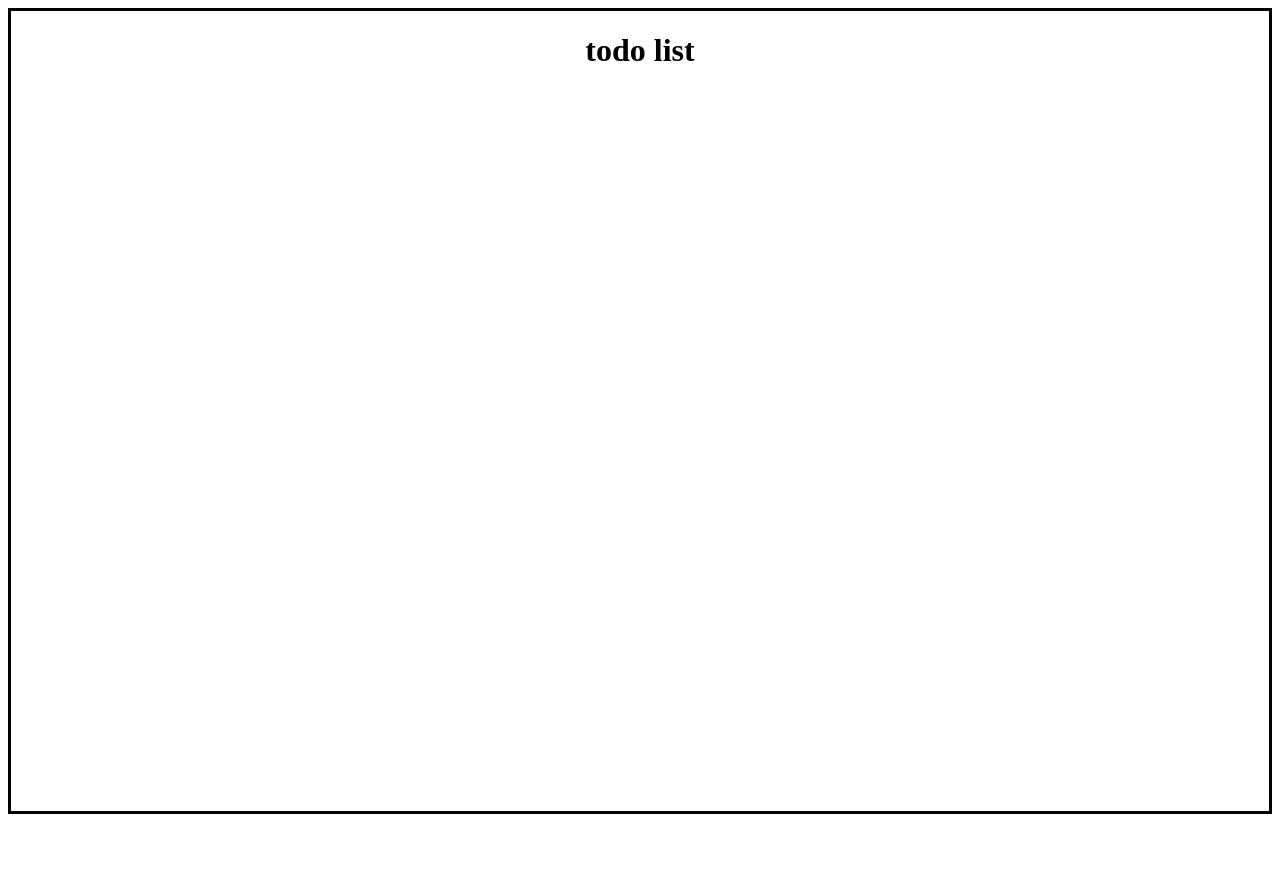
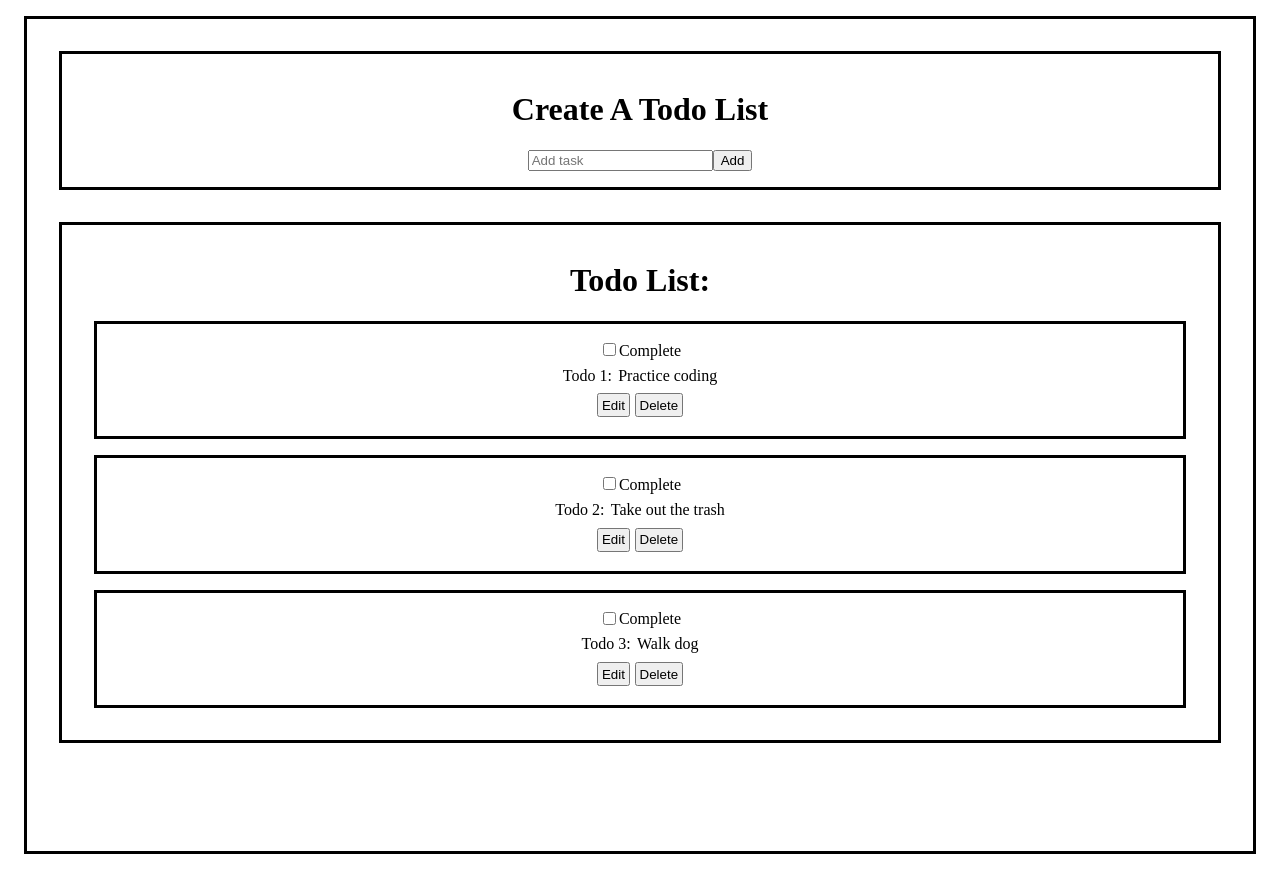
Before and after one commit to christiansanchez-SE/ALAB-Todo-List, a React (Vite) app: page / in a window 1280 px wide. Before the commit the page ends 822 px from the top, so only its background shows below. Built offline with nearby package versions, Linux system fonts and the light colour scheme.

Commit message:
Second Commit

```diff
--- a/src/App.css
+++ b/src/App.css
@@ -2,4 +2,57 @@
   border: solid black;
   height: 100vh;
   text-align: center;
+  display: flex;
+  flex-direction: column;
+  padding: 1em;
+  margin: 1em;
 }
+
+.createTodo{
+  border: solid black;
+  padding: 1em;
+  margin: 1em;
+}
+
+.activeList{
+  border: solid black;
+  padding: 1em;
+  margin: 1em;
+}
+
+.compTaskContainer{
+  border: solid black;
+  padding: 1em;
+  margin: 1em;
+}
+
+.compTask{
+  /* border: solid black; */
+  padding: 0.2em;
+  margin: 0.2em;
+}
+
+.todoContent{
+  padding: 0.2em;
+  margin: 0.2em;
+}
+
+.todoTitle{
+  padding: 0.1em;
+  margin: 0.1em;
+}
+
+.todoTask{
+  padding: 0.1em;
+  margin: 0.1em;
+}
+
+.editBtn{
+  padding: 0.2em;
+  margin: 0.2em;
+}
+
+.deleteBtn{
+  padding: 0.2em;
+  margin: 0.2em;
+}
--- a/src/App.jsx
+++ b/src/App.jsx
@@ -1,14 +1,95 @@
-import { useState } from 'react'
-import './App.css'
+// import { useState } from "react";
+import React, { useReducer } from "react";
+import "./App.css";
+import todoList from "./components/TodoList";
+
+const reducer = (state, action) => {
+  switch (action.type) {
+    case "COMPLETE":
+      return state.map((todo) => {
+        if (todo.id === action.id) {
+          return { ...todo, complete: !todo.complete };
+        } else {
+          return todo;
+        }
+      });
+
+    case "EDIT":
+      return state.map((todo) => {
+        return todo;
+      });
+
+    case "DELETE":
+      return state.map((todo) => {
+        if (todo.id === action.id) {
+          return {delete: !todo.delete}
+        }
+        return todo;
+      });
+
+    default:
+      return state;
+  }
+};
 
 function App() {
+  const [todos, dispatch] = useReducer(reducer, todoList);
+
+  const handleComplete = (todo) => {
+    dispatch({ type: "COMPLETE", id: todo.id });
+  };
+
+  const handleEdit = (todo) => {
+    dispatch({ type: "EDIT", id: todo.id });
+  };
+
+  const handleDelete = (todo) => {
+    dispatch({ type: "DELETE", id: todo.id });
+  };
 
   return (
-    <div className='app'>
-      <h1>todo list</h1>
+    <div className="app">
+      <div className="createTodo">
+        <h1>Create A Todo List</h1>
+        {/* First label of adding task  */}
+        <label>
+          <input type="text" placeholder="Add task" id="" />
+          <button>Add</button>
+        </label>
+      </div>
+
+      <div className="activeList">
+        <h1>Todo List:</h1>
+        {todos.map((todo) => (
+          <div className="compTaskContainer" key={todo.id}>
+            {/* Second label of marking the task complete */}
+            <label className="compTask">
+              <input
+                type="checkbox"
+                checked={todo.complete}
+                onChange={() => handleComplete(todo)}
+              />
+              Complete
+            </label>
+            <div className="todoContent">
+              <span className="todoTitle">{todo.title}</span>
+              <span className="todoTask">{todo.task}</span>
+            </div>
+
+            {/* Third label of editing task */}
+            <button className="editBtn" onClick={() => handleEdit(todo)}>
+              Edit
+            </button>
+
+            {/* Fourth label of deleting task */}
+            <button className="deleteBtn" onClick={() => handleDelete(todo)}>
+              Delete
+            </button>
+          </div>
+        ))}
+      </div>
     </div>
-
-  )
+  );
 }
 
-export default App
+export default App;
--- /dev/null
+++ b/src/components/TodoList.jsx
@@ -0,0 +1,24 @@
+import React from 'react'
+
+const todoList = [
+    {
+        id: 1,
+        title: "Todo 1:",
+        task: "Practice coding",
+        complete: false
+    },
+    {
+        id: 2,
+        title: "Todo 2:",
+        task: "Take out the trash",
+        complete: false
+    },
+    {
+        id: 3,
+        title: "Todo 3:",
+        task: "Walk dog",
+        complete: false
+    }
+];
+
+export default todoList
```
